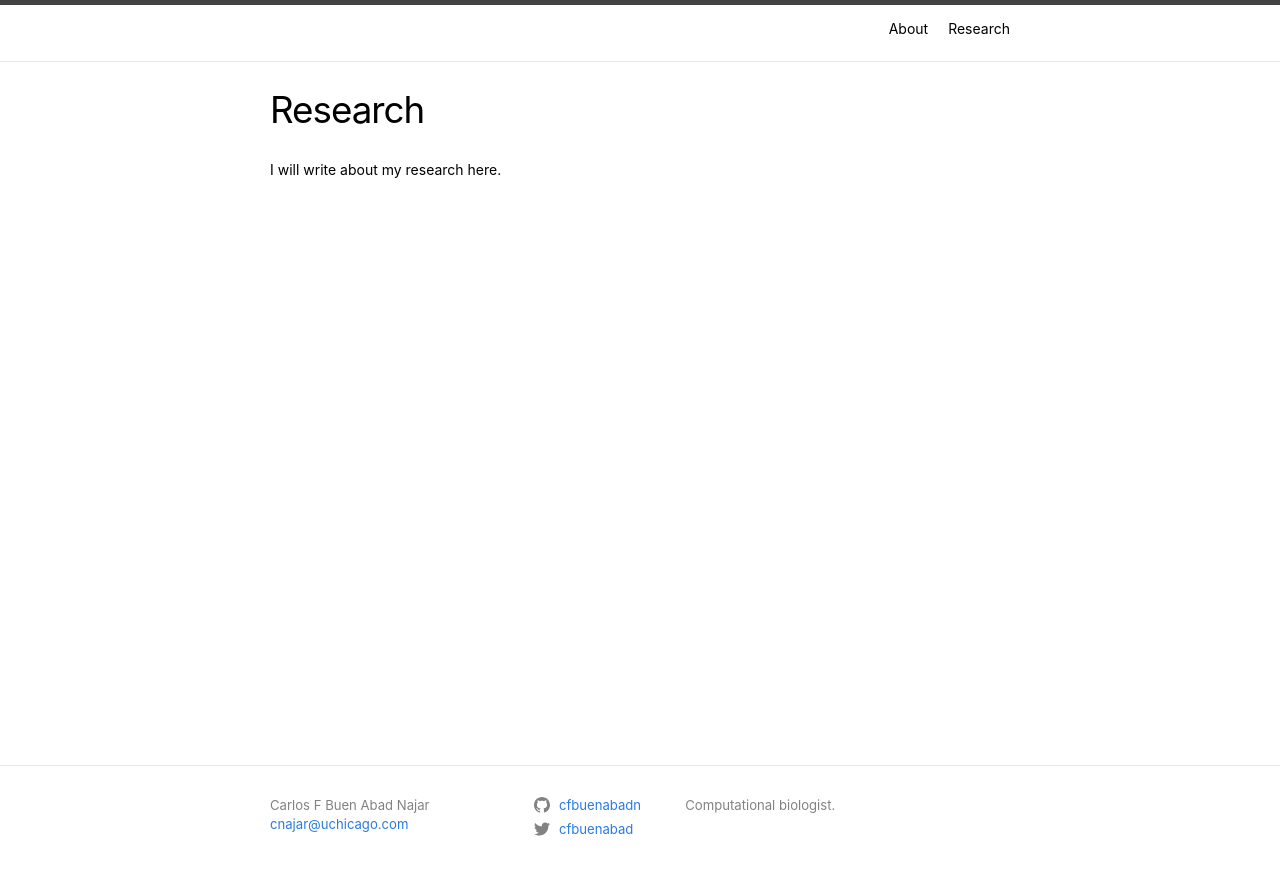
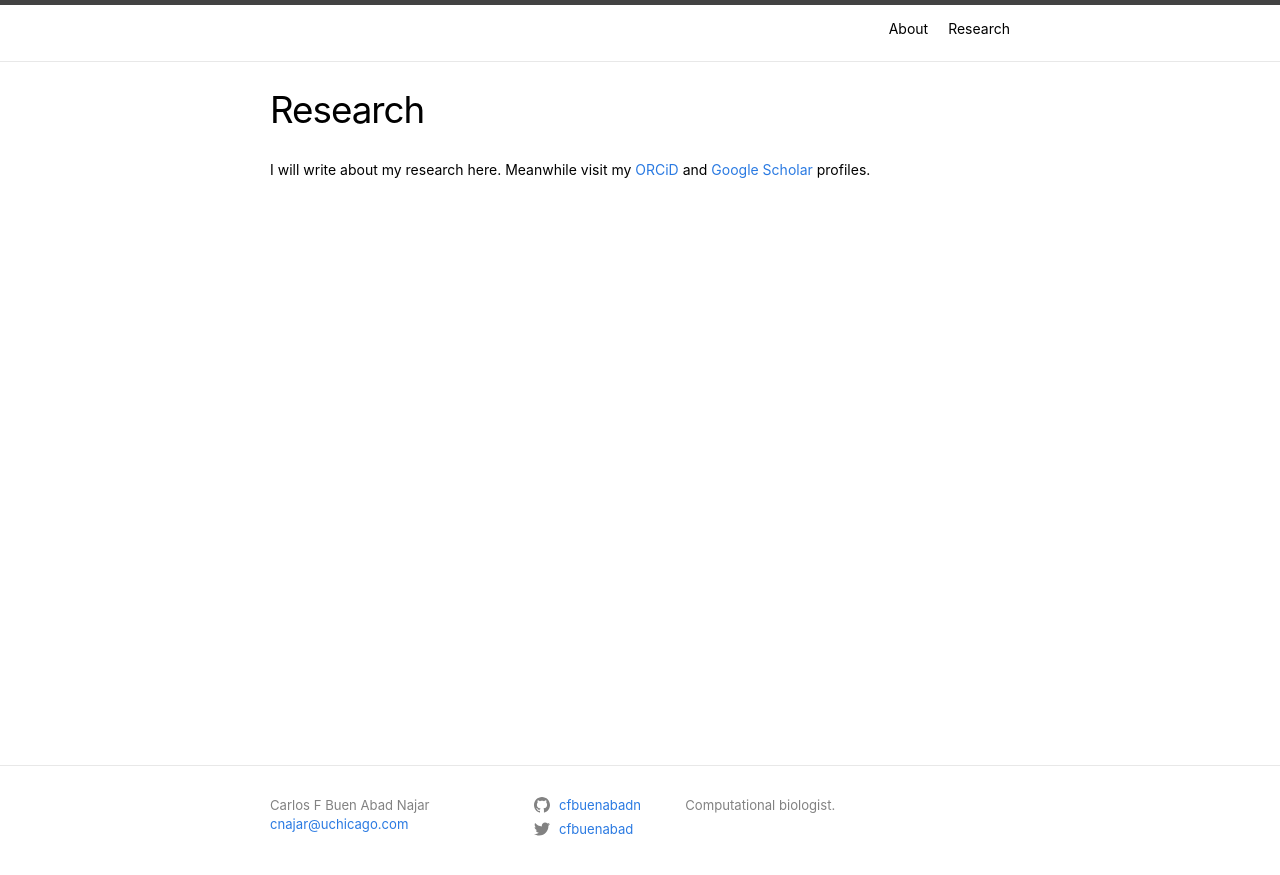
Before and after one commit to cfbuenabadn/cfbuenabadn.github.io, a Jekyll site: the page built from research.md, in a window 1280 px wide. Shown: the top 875 px of the page. Built offline with Jekyll 4.4.1, drawn with Linux system fonts in a browser that asks for light colours.

Commit message:
add orcid and google scholar

```diff
--- a/research.md
+++ b/research.md
@@ -3,4 +3,4 @@ layout: page
 title: Research
 permalink: /research/
 ---
-I will write about my research here.
+I will write about my research here. Meanwhile visit my [ORCiD](https://orcid.org/0009-0000-4246-5154) and [Google Scholar](https://scholar.google.com/citations?user=PWFEnmQAAAAJ&hl=en&oi=ao) profiles.
```
